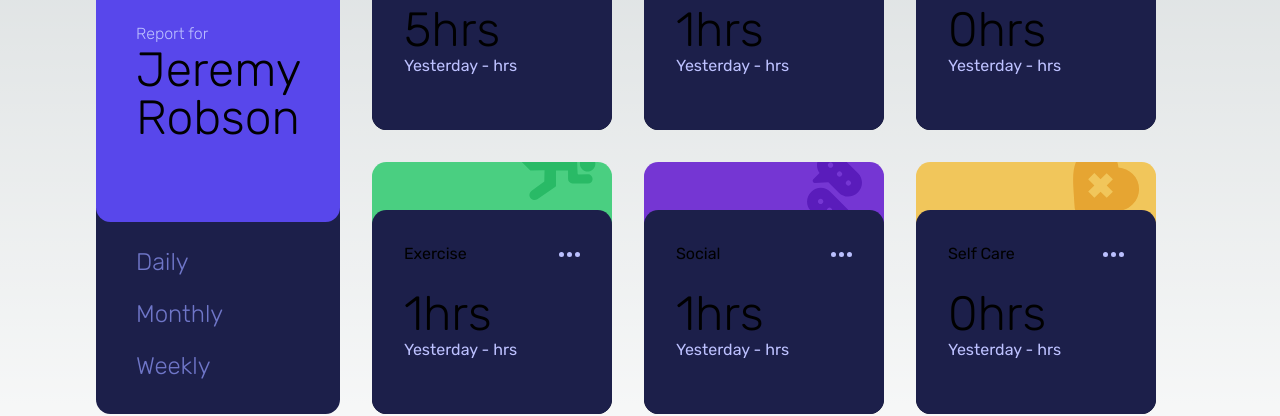
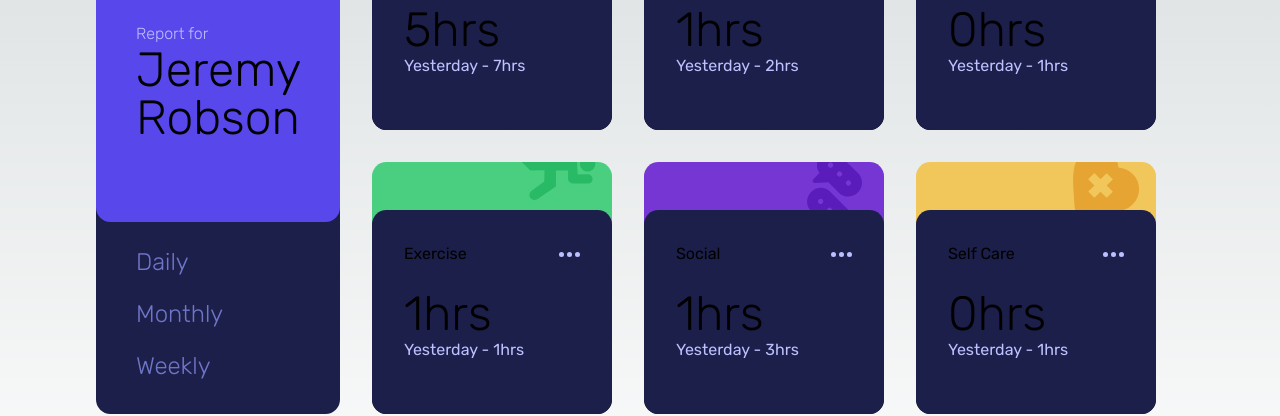
Before and after one commit to wellmota/time-tracking-dashboard, a Next.js app: page /dashboard in a window 1280 px wide. Shown: the part 218-634 px from the top of the page. Built offline with nearby package versions, Linux system fonts and the light colour scheme; data requests are answered from the project's data file.

Commit message:
refactoring filterFeedback function to make easy to access current and previews timeframe, also make ccode easy to read

```diff
--- a/src/app/components/cards/TimeTrackCard/index.jsx
+++ b/src/app/components/cards/TimeTrackCard/index.jsx
@@ -5,25 +5,40 @@ import ActionTitle from "../../navigation/ActionTitle";
 import { camelCase } from "../../../utils/stringUtils";
 
 export const TimeTrackCard = ({ props, filter }) => {
+  // Destructure props to extract title and timeframes
   const { title, timeframes } = props;
   const { daily, weekly, monthly } = timeframes;
-  let timeFrame = [];
+
+  // Function to determine filter feedback based on the selected filter
   const filterFeedback = (filter) => {
+    let label = "";
+    let timeFrame = {};
+
+    // Switch to handle different filter cases
     switch (filter) {
       case "daily":
-        return { label: "Yesterday", timeFrame: daily };
+        label = "Yesterday";
+        timeFrame = { current: daily.current, previous: daily.previous };
+        break;
       case "weekly":
-        timeFrame = weekly;
-        return { label: "Lest Week", timeFrame: weekly };
+        label = "Last Week";
+        timeFrame = { current: weekly.current, previous: weekly.previous };
+        break;
       case "monthly":
-        timeFrame = monthly;
-        return { label: "Last Month", timeFrame: monthly };
+        label = "Last Month";
+        timeFrame = { current: monthly.current, previous: monthly.previous };
+        break;
       default:
-        return "";
+        break;
     }
+
+    return { label, timeFrame };
   };
 
+  // Camel case conversion for category
   const category = camelCase(title);
+
+  const { label, timeFrame } = filterFeedback(filter);
 
   return (
     <CardBase category={category}>
@@ -31,11 +46,9 @@ export const TimeTrackCard = ({ props, filter }) => {
       <CardContent>
         <ActionTitle title={title} />
         <div>
-          <h2 className="text-5xl font-extralight ">
-            {filterFeedback(filter).timeFrame.current}hrs
-          </h2>
+          <h2 className="text-5xl font-extralight ">{timeFrame.current}hrs</h2>
           <p className="text-neutralPaleBlue ">
-            {filterFeedback(filter).label} - {timeFrame.previous}hrs
+            {label} - {timeFrame.previous}hrs
           </p>
         </div>
       </CardContent>
```
